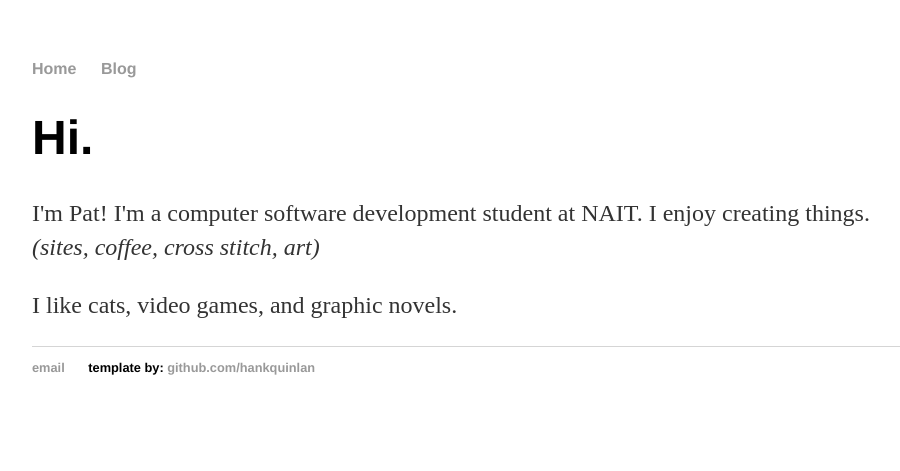
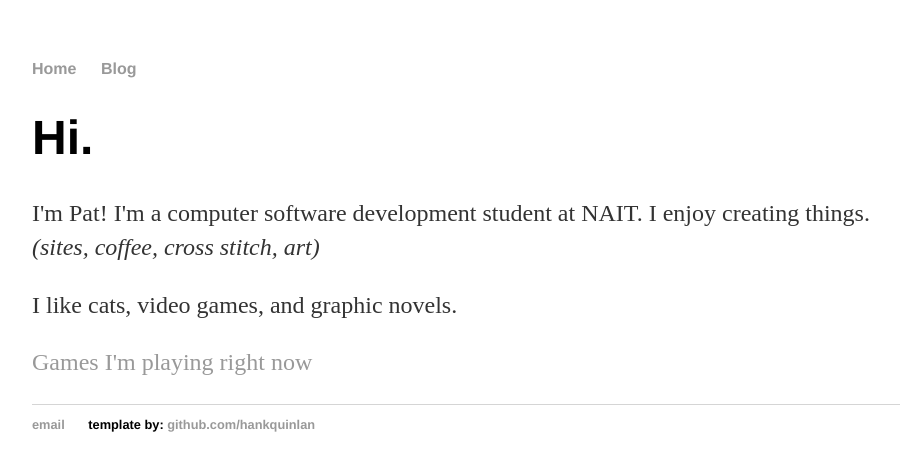
Before and after one commit to pborlongan/pborlongan.github.io, a Jekyll site: the page built from index.html, in a window 1280 px wide. Shown: the top 471 px of the page, without its empty margins (160-1060 px from the left). Built offline with Jekyll 4.4.1, drawn with Linux system fonts in a browser that asks for light colours.

Commit message:
Update index.html

```diff
--- a/index.html
+++ b/index.html
@@ -6,4 +6,5 @@ title: Hi, hello.
 	<h1>Hi.</h1>
 	<p>I'm Pat! I'm a computer software development student at NAIT. I enjoy creating things.<i> (sites, coffee, cross stitch, art)</i></p>
 	<p>I like cats, video games, and graphic novels.</p>
+	<p><a href="/games">Games I'm playing right now</a></p>
 </div><!-- /.blurb -->
```
